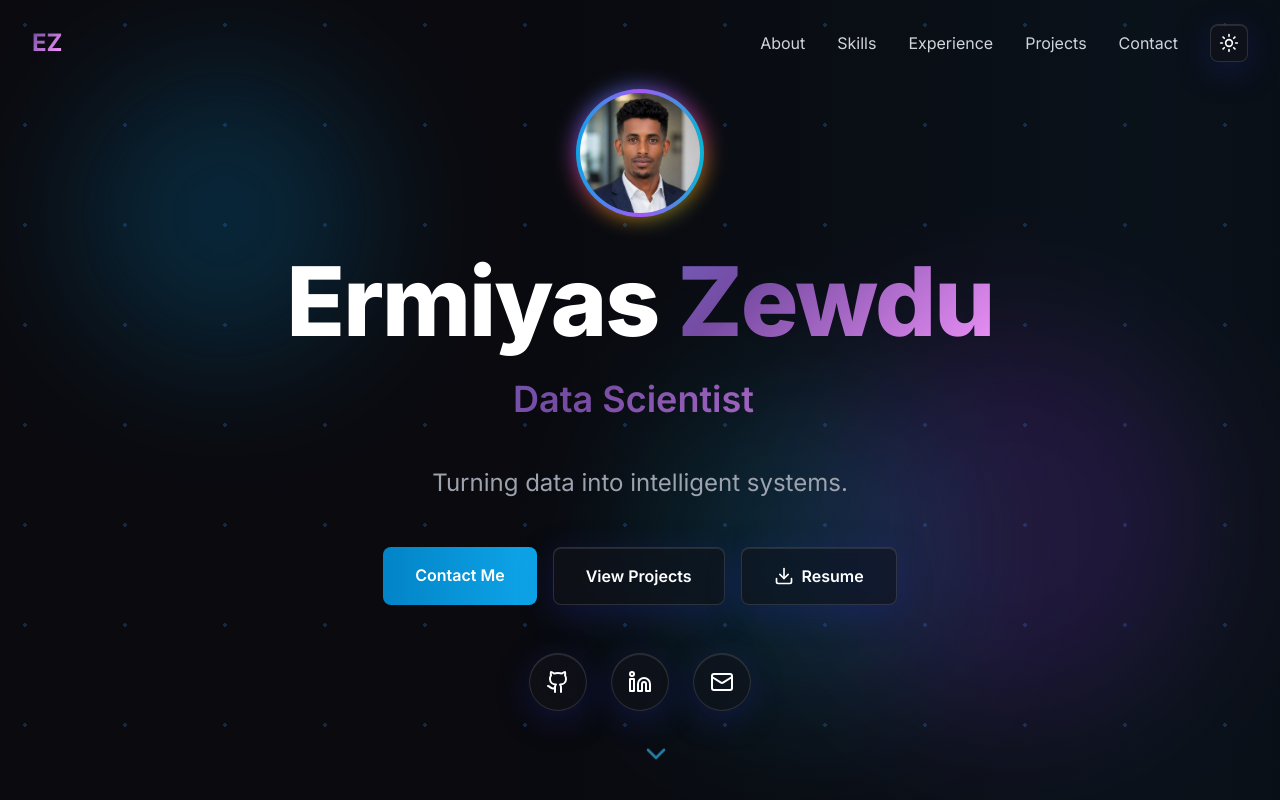
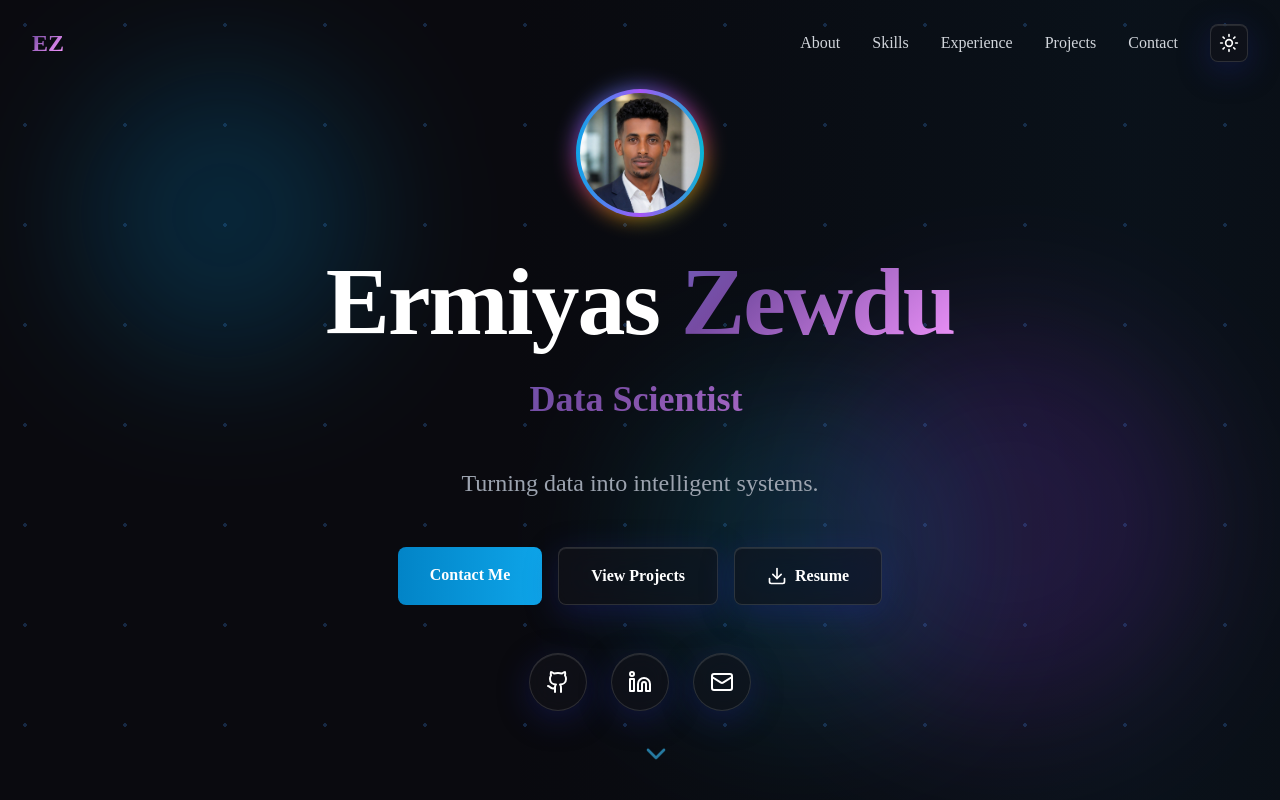
Before and after one commit to ERMIYASZEWDU/ermiyas-portfolio, a React (Vite) app: page / in a window 1280 px wide. Shown: the top 800 px of the page. Built offline with nearby package versions, Linux system fonts and the light colour scheme.

Commit message:
Change font to Times New Roman

```diff
--- a/src/index.css
+++ b/src/index.css
@@ -1,5 +1,3 @@
-@import url('https://fonts.googleapis.com/css2?family=Inter:wght@300;400;500;600;700;800;900&family=Plus+Jakarta+Sans:wght@300;400;500;600;700;800&display=swap');
-
 @tailwind base;
 @tailwind components;
 @tailwind utilities;
--- a/tailwind.config.js
+++ b/tailwind.config.js
@@ -36,8 +36,8 @@ export default {
         }
       },
       fontFamily: {
-        sans: ['Inter', 'Plus Jakarta Sans', 'system-ui', 'sans-serif'],
-        display: ['Plus Jakarta Sans', 'Inter', 'system-ui', 'sans-serif'],
+        sans: ['Times New Roman', 'Times', 'serif'],
+        display: ['Times New Roman', 'Times', 'serif'],
       },
       fontSize: {
         'xs': ['0.75rem', { lineHeight: '1rem' }],
```
